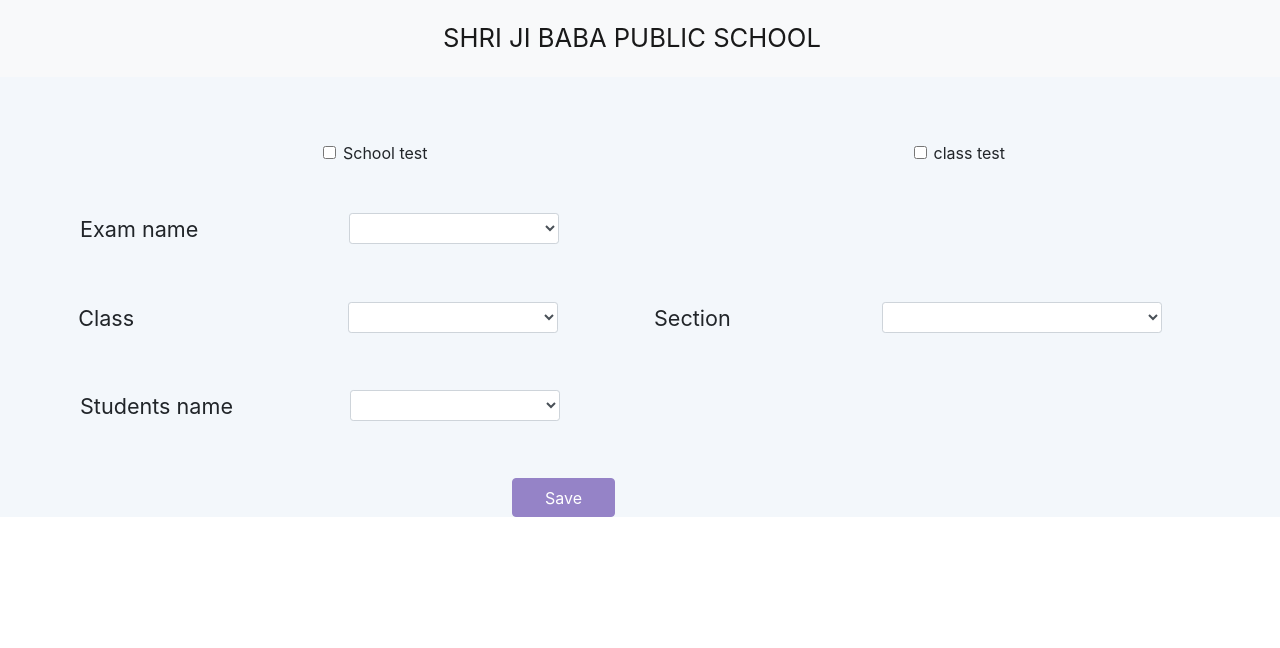
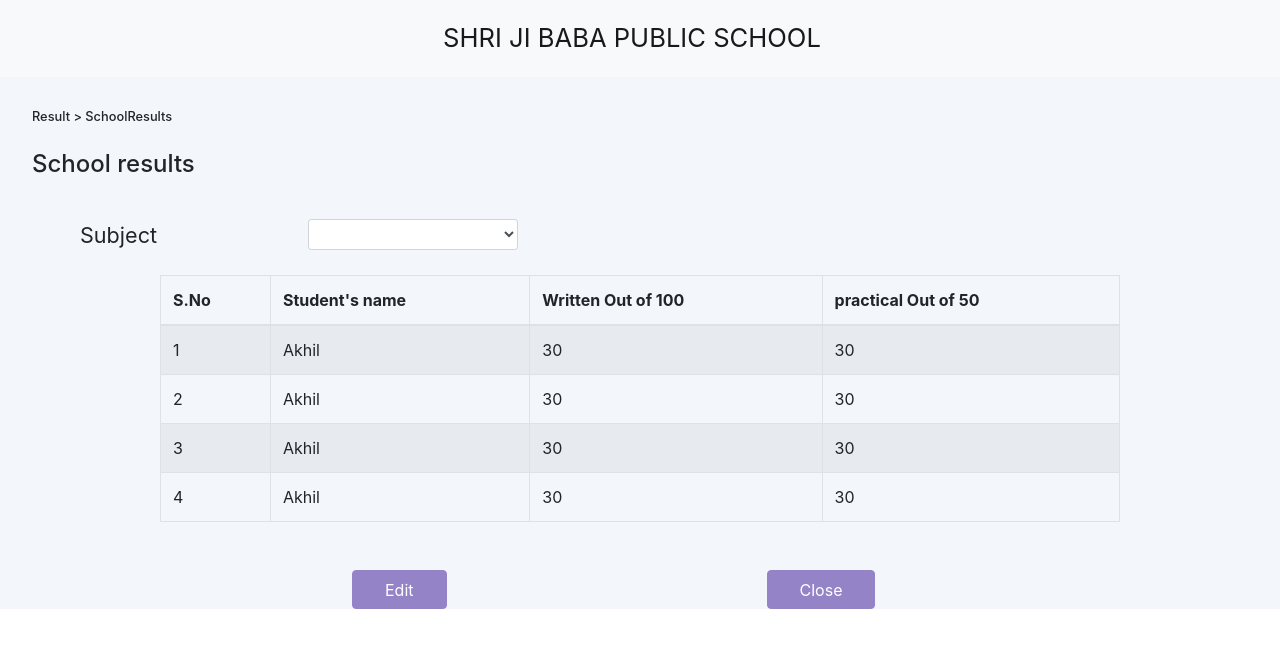
Before and after one commit to marwen22462/dashbord-components, a React (Create React App) app: page /schoolResult in a window 1280 px wide. Shown: the top 648 px of the page. Built offline with nearby package versions, Linux system fonts and the light colour scheme.

Commit message:
add school result component

```diff
--- a/src/App.css
+++ b/src/App.css
@@ -174,3 +174,12 @@ justify-content: center;
 .S-table{
   margin: 1em 8em;
 }
+/*the modification of the SchoolResult component*/
+.title{
+  font-family: -apple-system, BlinkMacSystemFont, 'Segoe UI', Roboto, Oxygen, Ubuntu, Cantarell, 'Open Sans', 'Helvetica Neue', sans-serif;
+  font-size: 0.8em;
+  margin-bottom: 2em;
+}
+.btnSchoolResult{
+  margin-left:20em!important;
+}
--- a/src/App.js
+++ b/src/App.js
@@ -2,8 +2,9 @@ import React from "react";
 
 import { BrowserRouter, Route, Switch } from "react-router-dom";
 import Home from "./components/Home";
+import Result from "./components/Result";
+import ApprovalResult from "./components/ApprovalResult";
 import SchoolResult from "./components/SchoolResult";
-import ApprovalResult from "./components/ApprovalResult";
 
 import "./App.css";
 
@@ -29,14 +30,41 @@ const tableData = [
       approval:"Approval"
   },
 ];
+const SchoolResultTable= [
+  {
+    no:"1",
+    name:"Akhil",
+    writtenOutOf100:"30",
+    writtenOutOf50:"30"
+},
+  {
+    no:"2",
+    name:"Akhil",
+    writtenOutOf100:"30",
+    writtenOutOf50:"30"
+},
+  {
+    no:"3",
+    name:"Akhil",
+    writtenOutOf100:"30",
+    writtenOutOf50:"30"
+},
+  {
+    no:"4",
+    name:"Akhil",
+    writtenOutOf100:"30",
+    writtenOutOf50:"30"
+},
+]
 function App() {
   return (
     <div className="App">
       <BrowserRouter>
         <Switch>
           <Route exact path="/"> <Home /> </Route>
-          <Route path="/schoolResult"> <SchoolResult /></Route>
+          <Route path="/Result"> <Result /></Route>
           <Route path="/approvalResult"> <ApprovalResult tableData={tableData} /></Route>
+          <Route path="/schoolResult"> <SchoolResult SchoolResultTable={SchoolResultTable} /></Route>
 
         </Switch>
       </BrowserRouter>
--- a/src/components/ApprovalResult.js
+++ b/src/components/ApprovalResult.js
@@ -2,13 +2,13 @@ import React from 'react'
 import {Form,  Button, Table} from 'react-bootstrap'
 import { FontAwesomeIcon } from "@fortawesome/react-fontawesome";
 import {faTrash, faEye} from '@fortawesome/free-solid-svg-icons'
-import Navigation from './Navigation'
+import Header from './Header'
 
 const ApprovalResult = ({tableData}) => {
     return (
 
         <div className="home">
-            <Navigation />
+            <Header />
     <div className='pageBodyResult'>
 
     <h4>Approve result</h4>
--- a/src/components/Navigation.js
+++ b/src/components/Header.js
@@ -6,7 +6,7 @@ import { FontAwesomeIcon } from "@fortawesome/react-fontawesome";
 
 
 
-const Navigation = ({type}) => {
+const Header = ({type}) => {
   console.log(type)
     return type==="home"? (
         <div>
@@ -19,7 +19,7 @@ const Navigation = ({type}) => {
       </div>
     <Navbar.Brand className="nav-title">SHRI JI BABA PUBLIC SCHOOL</Navbar.Brand>
 <div className="userNav">
-    <span className="logOutSection"><h4>Log out</h4>
+    <span className="logOutSection">
     <span className="svgLogOut dropdown">
       <span className="dropIcon">
     <FontAwesomeIcon icon={faCog} className="mr-3" />
@@ -47,4 +47,4 @@ const Navigation = ({type}) => {
     )
 }
 
-export default Navigation
+export default Header
--- a/src/components/Home.js
+++ b/src/components/Home.js
@@ -2,14 +2,14 @@ import React from "react";
 import { Container, Image, Card } from "react-bootstrap";
 import { Link } from "react-router-dom";
 
-import Navigation from "./Navigation";
+import Header from "./Header";
 import photo1 from "../assets/photo1.jpg";
 import photo2 from "../assets/photo2.jpg";
 import photo3 from "../assets/photo3.png";
 const Home = () => {
   return (
     <div className="home">
-      <Navigation type={"home"} />
+      <Header type={"home"} />
 
       <div className="pageBody">
         <Container>
@@ -20,7 +20,7 @@ const Home = () => {
             </Card.Body>
           </Card>
           <Card style={{ width: "18rem" }}>
-            <Link to="/schoolResult">
+            <Link to="/Result">
               <Image variant="top" src={photo2} className="rounded-circle" />
             </Link>
             <Card.Body>
--- /dev/null
+++ b/src/components/Result.js
@@ -0,0 +1,71 @@
+import React from 'react'
+import {Form,  Button} from 'react-bootstrap'
+import {Link} from 'react-router-dom'
+import Header from './Header'
+
+const Result = () => {
+    return (
+        <div className="home">
+            <Header />
+    <div className='pageBodyResult'>
+    <Form>
+    <Form.Group id="formGridCheckbox" className="first-check">
+    <Form.Check type="checkbox" label="School test" />
+    <Form.Check type="checkbox" label="class test" />
+  </Form.Group>
+
+
+  <Form.Group controlId="exampleForm.SelectCustomSizeSm">
+    <Form.Label>Exam name</Form.Label>
+    <Form.Control as="select" size="sm" >
+      <option></option>
+      <option>2</option>
+      <option>3</option>
+      <option>4</option>
+      <option>5</option>
+    </Form.Control>
+  </Form.Group>
+      <Form.Row>
+      <Form.Group className="row-first-form" controlId="exampleForm.SelectCustomSizeSm">
+    <Form.Label>Class</Form.Label>
+    <Form.Control as="select" size="sm" >
+      <option></option>
+      <option>2</option>
+      <option>3</option>
+      <option>4</option>
+      <option>5</option>
+    </Form.Control>
+  </Form.Group>
+  <Form.Group className="row-second-form" controlId="exampleForm.SelectCustomSizeSm">
+    <Form.Label>Section</Form.Label>
+    <Form.Control as="select" size="sm" >
+      <option></option>
+      <option>2</option>
+      <option>3</option>
+      <option>4</option>
+      <option>5</option>
+    </Form.Control>
+  </Form.Group>
+    </Form.Row>
+    <Form.Group className='last-form' controlId="exampleForm.SelectCustomSizeSm">
+    <Form.Label>Students name</Form.Label>
+    <Form.Control as="select" size="sm" >
+      <option></option>
+      <option>2</option>
+      <option>3</option>
+      <option>4</option>
+      <option>5</option>
+    </Form.Control>
+  </Form.Group>
+<Link to='/schoolResult'>
+  <Button variant="primary" type="submit">
+    Save
+  </Button>
+  </Link>
+</Form>
+        </div>
+        </div>
+    )
+}
+
+export default Result
--- a/src/components/SchoolResult.js
+++ b/src/components/SchoolResult.js
@@ -1,21 +1,20 @@
 import React from 'react'
-import {Form,  Button} from 'react-bootstrap'
-import Navigation from './Navigation'
+import {Form,  Button, Table} from 'react-bootstrap'
+import Header from './Header'
 
-const SchoolResult = () => {
+const SchoolResult = ({SchoolResultTable}) => {
+    const title = 'Result >  SchoolResults'
     return (
-        <div className="home">
-            <Navigation />
-    <div className='pageBodyResult'>
+        <div  className="home">
+            <Header />
+            <div className='pageBodyResult'>
     <Form>
-    <Form.Group id="formGridCheckbox" className="first-check">
-    <Form.Check type="checkbox" label="School test" />
-    <Form.Check type="checkbox" label="class test" />
-  </Form.Group>
+        <h6 className='title'>{title}</h6>
+    <h4>School results</h4>
 
 
   <Form.Group controlId="exampleForm.SelectCustomSizeSm">
-    <Form.Label>Exam name</Form.Label>
+    <Form.Label>Subject</Form.Label>
     <Form.Control as="select" size="sm" >
       <option></option>
       <option>2</option>
@@ -24,41 +23,33 @@ const SchoolResult = () => {
       <option>5</option>
     </Form.Control>
   </Form.Group>
-      <Form.Row>
-      <Form.Group className="row-first-form" controlId="exampleForm.SelectCustomSizeSm">
-    <Form.Label>Class</Form.Label>
-    <Form.Control as="select" size="sm" >
-      <option></option>
-      <option>2</option>
-      <option>3</option>
-      <option>4</option>
-      <option>5</option>
-    </Form.Control>
-  </Form.Group>
-  <Form.Group className="row-second-form" controlId="exampleForm.SelectCustomSizeSm">
-    <Form.Label>Section</Form.Label>
-    <Form.Control as="select" size="sm" >
-      <option></option>
-      <option>2</option>
-      <option>3</option>
-      <option>4</option>
-      <option>5</option>
-    </Form.Control>
-  </Form.Group>
-    </Form.Row>
-    <Form.Group className='last-form' controlId="exampleForm.SelectCustomSizeSm">
-    <Form.Label>Students name</Form.Label>
-    <Form.Control as="select" size="sm" >
-      <option></option>
-      <option>2</option>
-      <option>3</option>
-      <option>4</option>
-      <option>5</option>
-    </Form.Control>
-  </Form.Group>
-
-  <Button variant="primary" type="submit">
-    Save
+  <div className="S-table">
+  <Table striped bordered hover>
+  <thead>
+    <tr className="tableHead">
+      <th>S.No</th>
+      <th>Student's name</th>
+      <th>Written Out of 100</th>
+      <th>practical Out of 50</th>
+    </tr>
+  </thead>
+  <tbody>
+    {SchoolResultTable.map((row)=>(
+        <tr key={row.no}>
+            <td>{row.no} </td>
+            <td>{row.name}</td>
+            <td>{row.writtenOutOf100}</td>
+    <td>{row.writtenOutOf50}</td>
+        </tr>
+    )) }
+  </tbody>
+</Table>
+</div>
+  <Button className='btnSchoolResult' variant="primary" type="submit">
+    Edit
+  </Button>
+  <Button className='btnSchoolResult' variant="primary" type="submit">
+    Close
   </Button>
 </Form>
         </div>
```
